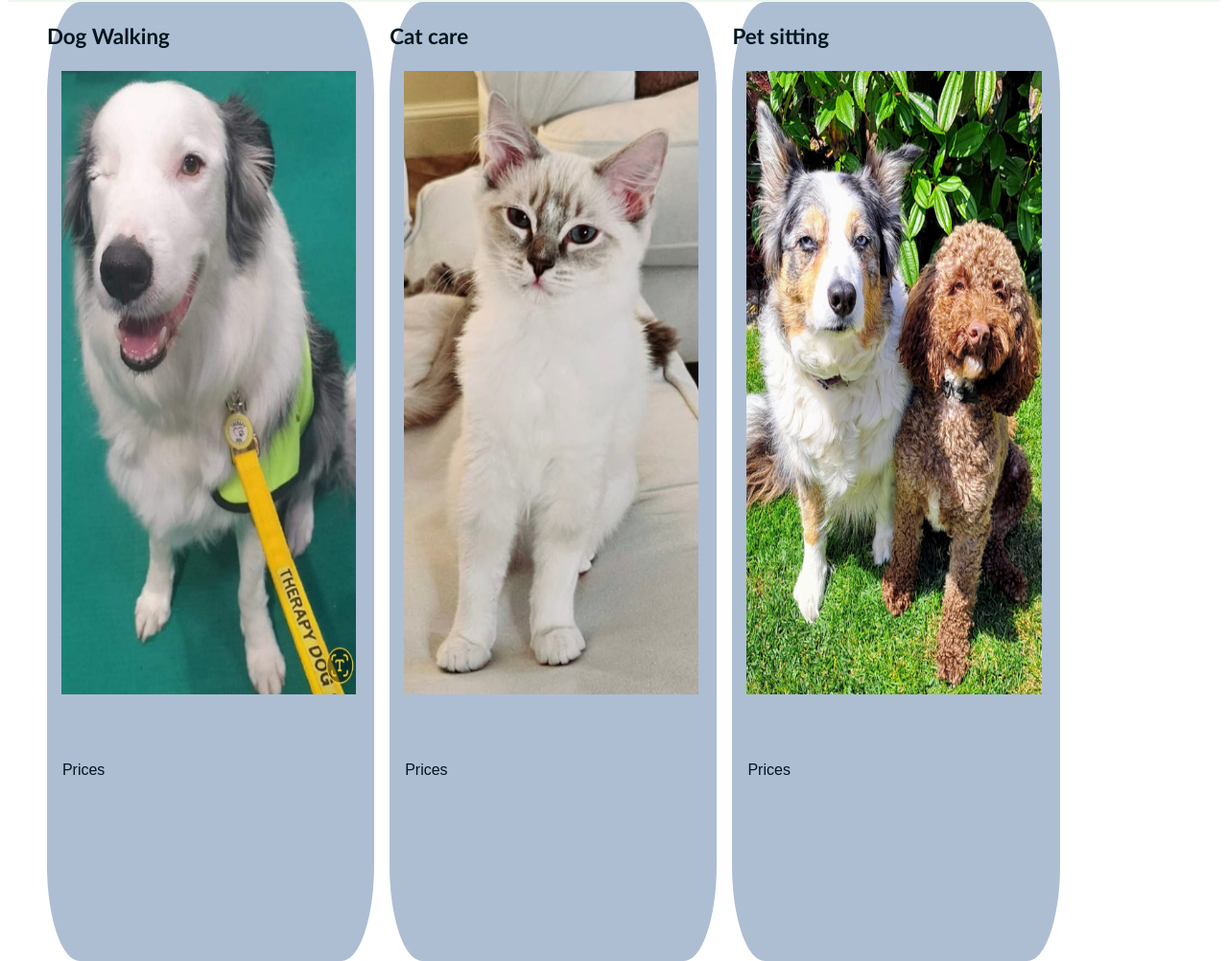
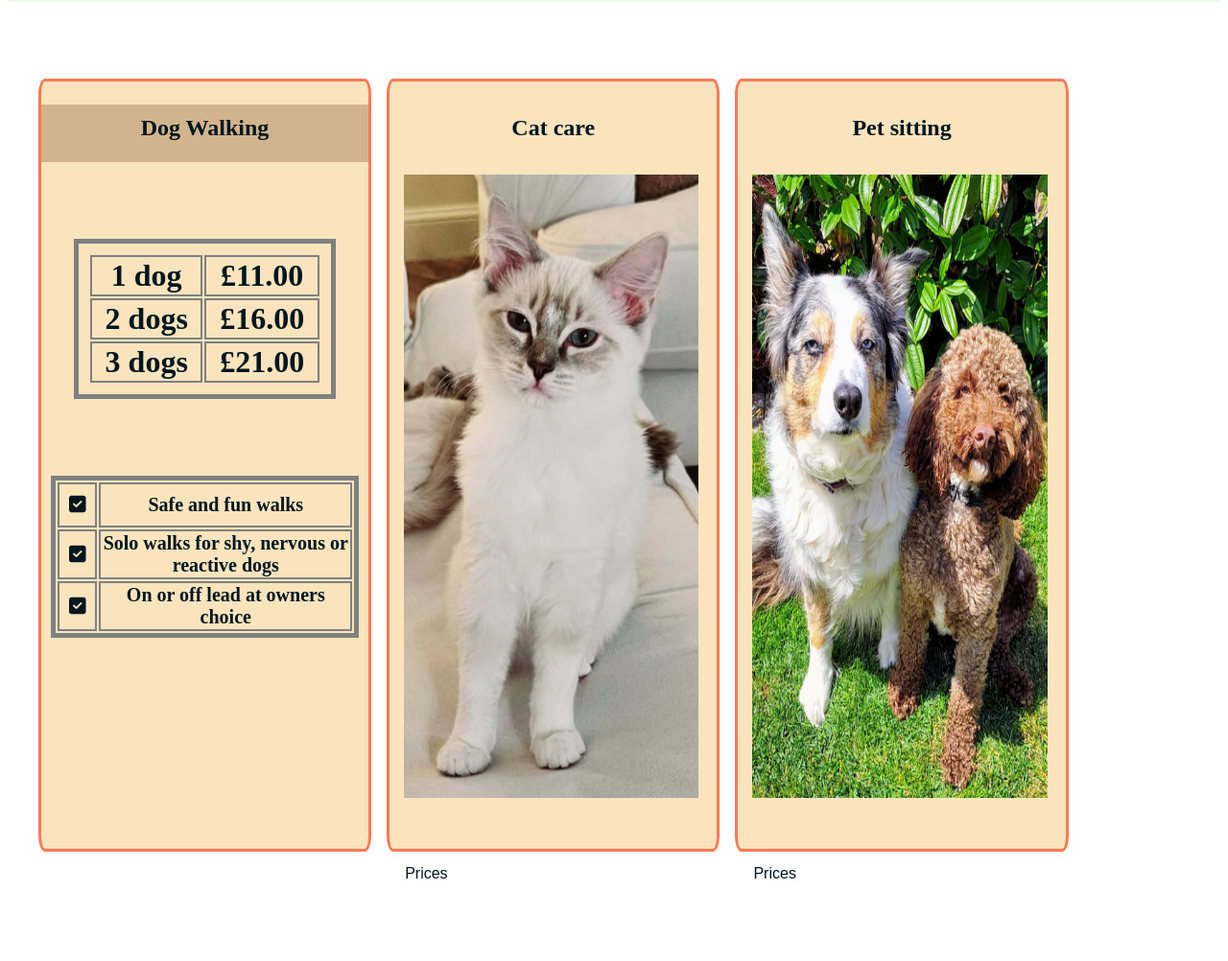
Before and after one commit to KaylaB-cd/Formbypetcare, a plain HTML site: page services.html in a window 1280 px wide. Shown: the part 415-1417 px from the top of the page at 96% size. After the commit the page ends 1345 px from the top, so only its background shows below. Drawn offline with Linux system fonts and the light colour scheme; a web font is replaced by a local one.

Commit message:
prices additions

```diff
--- a/Resources/CSS/index.css
+++ b/Resources/CSS/index.css
@@ -69,6 +69,7 @@ header {
     display: flex;
     justify-content: space-between;
     position: fixed;
+    top: 0;
     z-index: 10;
     font-family: "Karla";
 }
@@ -115,6 +116,8 @@ nav {
 
 .landing-box {
     background-color: #DEEBC6;
+    position: absolute;
+    top: -10px;
 }
 
 .side-text {
@@ -130,7 +133,7 @@ nav {
     vertical-align: middle;
     width: 15%;
     height: 400px;
-    margin: 2rem 2.5rem 2rem 1.5rem;
+    margin: 0 2.5rem 2rem 1.5rem;
     flex-shrink: 0;
 }
 
@@ -362,7 +365,6 @@ footer .aboutpic {
 
 }
 
-
 .petcare h2 {
     font-family:"Rum Raisin";
     font-size: 64px;
@@ -380,7 +382,117 @@ footer .aboutpic {
     margin-top: -20px;
 }
 
+/*price boxes*/
 
+.courses {
+    display: flex;
+    justify-content: center;
+    flex-flow: column;
+    align-items: center;
+}
+
+.courses h2 {
+    font-family: "Rum Raisin";
+    font-size: 54px;
+    color: #818437;
+}
+
+.courses h3 {
+    font-family: "Rum Raisin";
+    font-size: 48px;
+    color: #818437;
+    text-align: center;
+}
+
+.courses .prices {
+    font-family: "Rum Raisin";
+    font-size: 48px;
+    color: #818437;
+    text-align: center;
+}
+
+.price-container {
+    width: 90%;
+    display: flex;
+    justify-content: center;
+    flex-wrap: wrap;
+    margin-bottom: 2rem;
+    padding-top: 5rem;
+
+}
+
+.price-box {
+    width: 30%;
+    height: 800px;
+    border: #FF7954 solid 3px;
+    margin: 0 0.5rem 1rem 0.5rem;
+    background-color: #F9E4BD;
+    border-radius: 2%;
+}
+
+.costs-heading {
+    background-color: tan;
+    margin-top: 0;
+    padding-top: 0;
+    height: 60px;
+    vertical-align: middle;
+    text-align: center;
+}
+
+.courses h2, .thesis h2 {
+    text-align: center;
+}
+
+.price-box img {
+    width: 90%;
+    height: 650px;
+    margin-left: 15px;
+}
+
+.price-text {
+    padding: 1rem 0 0 1rem;
+    margin: 1.5rem auto;
+}
+
+.price-box h3 {
+    font-family: "Rum Raisin";
+    text-align: center;
+    vertical-align: auto;
+    padding: 10px;
+    font-size: 24px;
+}
+
+table {
+    margin: 0 auto;
+}
+
+.costs {
+    border: solid gray 5px;
+    font-family: "Rum Raisin";
+    font-size: 32px;
+    font-weight: bold;
+    text-align: center;
+    justify-content: center;
+    margin-top: 5rem;
+    padding: 10px;
+    width: 80%;
+}
+
+.reasons {
+    border: solid gray 5px;
+    font-family: "Rum Raisin";
+    font-size: 20px;
+    font-weight: bold;
+    text-align: center;
+    justify-content: center;
+    margin-top: 5rem;
+    margin-left: 10px;
+    margin-right: 10px;
+}
+
+.tick {
+    padding: 10px;
+}
 
 
 /* Tablet settings for smoother transition*/
--- a/services.html
+++ b/services.html
@@ -39,25 +39,53 @@
             <h4><em>Prior to commencement of any services, a meet and greet will be arranges to discuss your pets individual needs and requirements</em></h4>
         </section>
         <section>
-            <div class="course-container">
-                <div class="course-box">
+            <div class="price-container">
+                <div class="price-box">
+                    <div class="costs-heading">
                     <h3>Dog Walking</h3>
-                    <img class="services" src="./Resources/CSS/Jack.jpg" alt="Jack">
-                    <div class="course-text">
+                    </div>
+                    <div>
+                    <table class="costs">
+                        <tr>
+                            <td style="border: 2px solid gray;">1 dog</td>
+                            <td style="border: 2px solid gray;">£11.00</td>
+                        </tr>
+                        <tr>
+                            <td style="border: 2px solid gray;" >2 dogs</td>
+                            <td style="border: 2px solid gray;">£16.00</td>
+                        </tr>
+                        <tr>
+                            <td style="border: 2px solid gray;">3 dogs</td>
+                            <td style="border: 2px solid gray;">£21.00</td>
+                        </tr>
+                    </table>
+                    <table class="reasons">
+                        <tr>
+                        <td class="tick" style="border: 2px solid gray"><i class="fa-solid fa-square-check"></i></td>
+                        <td style="border: 2px solid gray">Safe and fun walks</td>
+                        </tr>
+                        <tr>
+                            <td class="tick" style="border: 2px solid gray"><i class="fa-solid fa-square-check"></i></td>
+                            <td style="border: 2px solid gray">Solo walks for shy, nervous or reactive dogs</td>
+                            </tr>
+                            <tr>
+                                <td class="tick" style="border: 2px solid gray"><i class="fa-solid fa-square-check"></i></td>
+                                <td style="border: 2px solid gray">On or off lead at owners choice</td>
+                                </tr>
+                    </table>
+                    </div>
+                </div>
+                <div class="price-box">
+                    <h3>Cat care</h3>
+                    <img class="services" src="./Resources/CSS/White cat.png" alt="White cat">
+                    <div class="price-text">
                         <p class="prices">Prices</p>
                     </div>
                 </div>
-                <div class="course-box">
-                    <h3>Cat care</h3>
-                    <img class="services" src="./Resources/CSS/White cat.png" alt="White cat">
-                    <div class="course-text">
-                        <p class="prices">Prices</p>
-                    </div>
-                </div>
-                <div class="course-box">
+                <div class="price-box">
                     <h3>Pet sitting</h3>
                     <img class="services" src="./Resources/CSS/Lexie and Finn.png" alt="Border collie and cockapoo sitting together">
-                    <div class="course-text">
+                    <div class="price-text">
                         <p class="prices">Prices</p>
                     </div>
                 </div>
```
